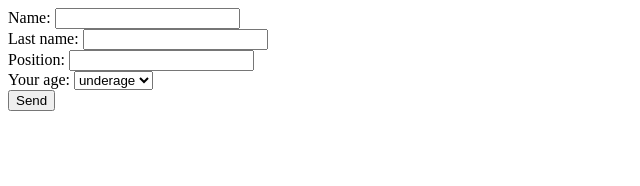
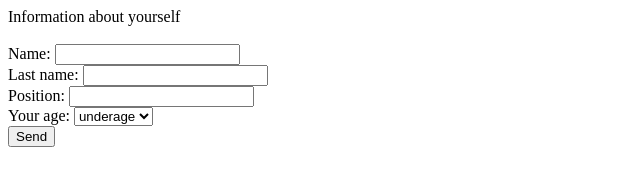
Before and after one commit to GlebN-k/beetroot-test, a plain HTML site: page index.html in a window 1280 px wide. Shown: the whole page, without its empty margins (0-640 px from the left). Drawn offline with Linux system fonts and the light colour scheme.

Commit message:
added header

```diff
--- a/index.html
+++ b/index.html
@@ -7,6 +7,10 @@
     <title>Document</title>
   </head>
   <body>
+    <header>
+        Information about yourself
+    </header>
+    <br>
     <div>
       <form action="#">
         <label for="name">Name:</label>
```
